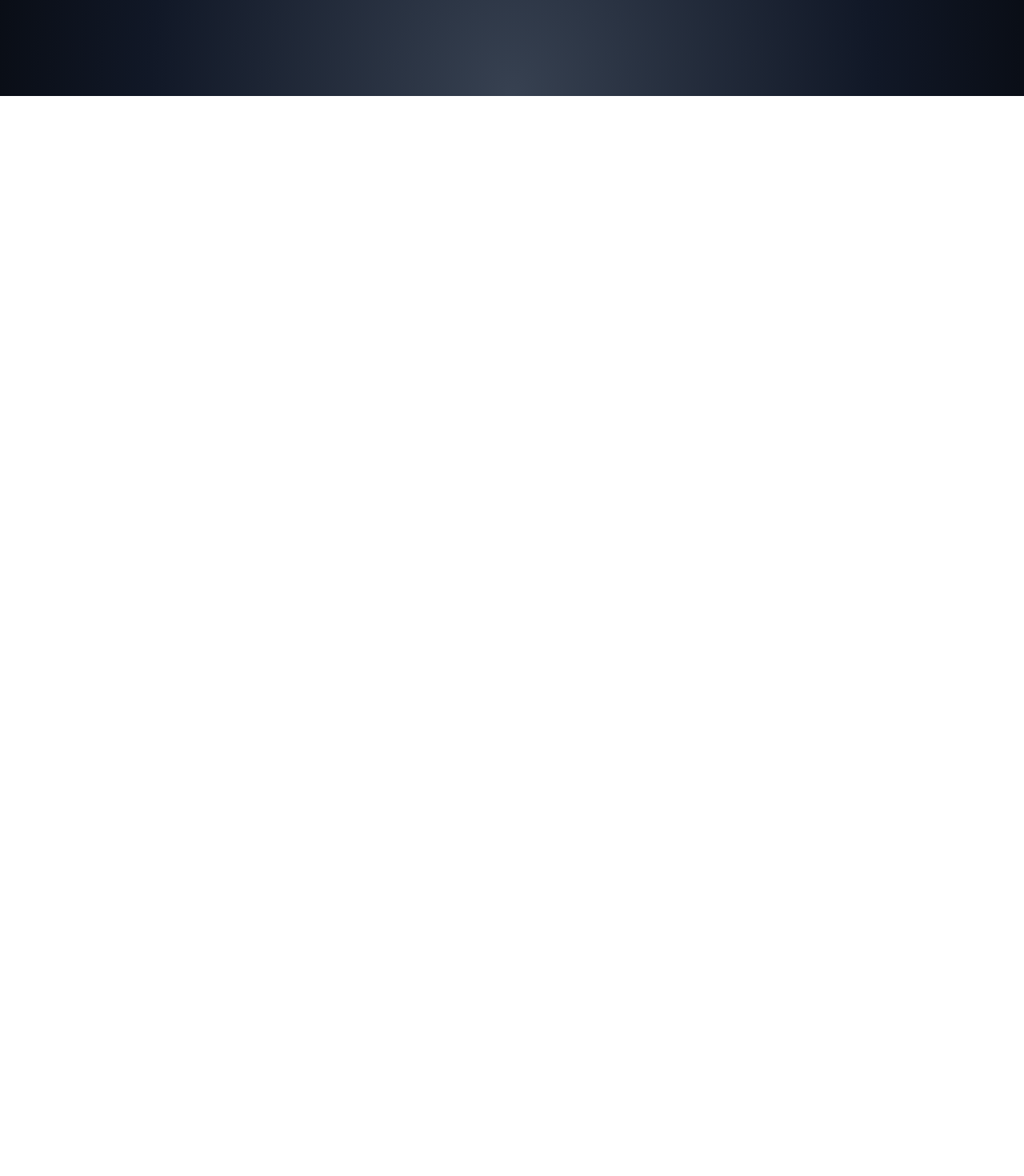
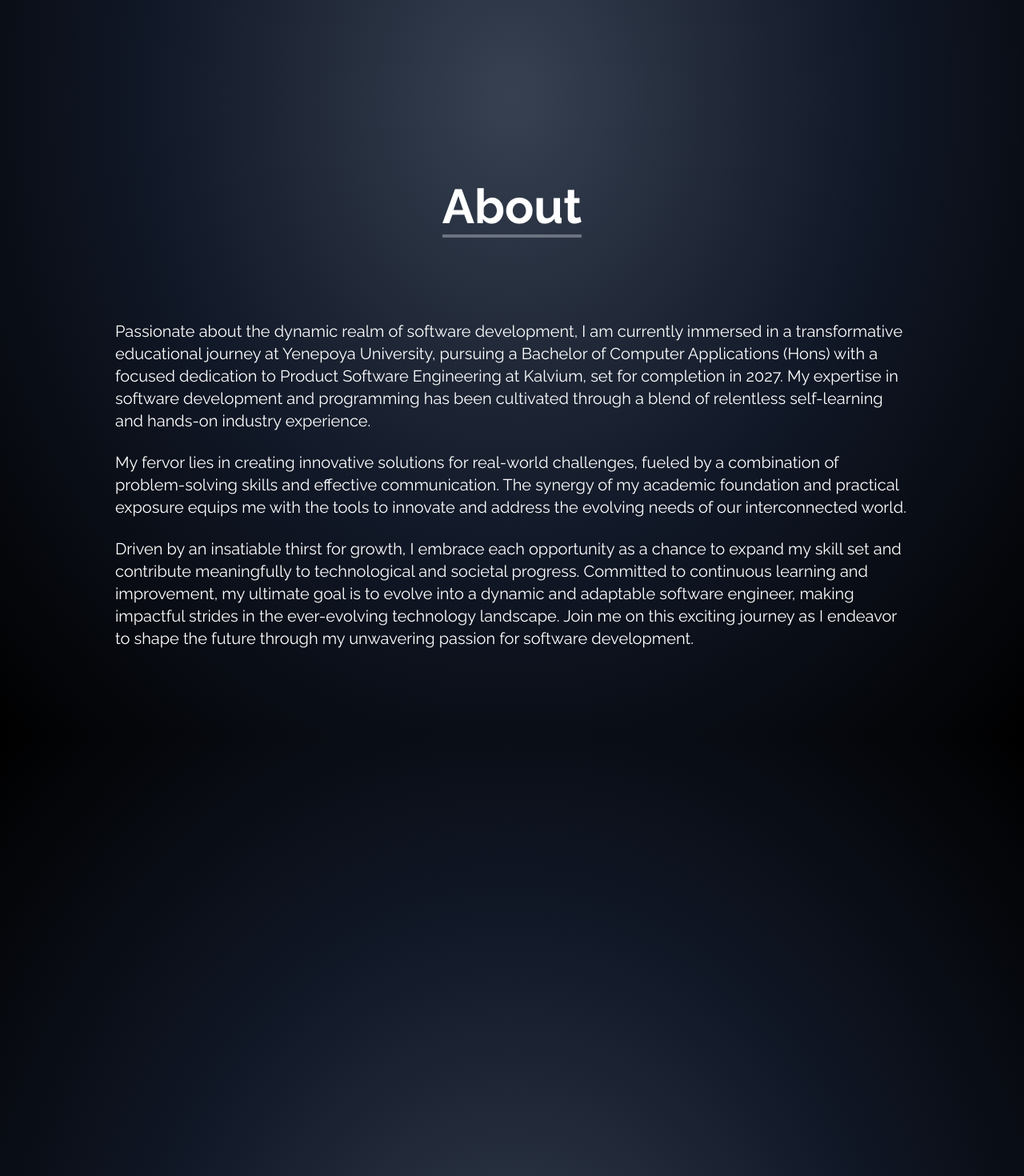
Before and after one commit to AbhishekNaik1112/MyPortfolio, a React (Create React App) app: page / in a window 1280 px wide. Shown: the part 680-2150 px from the top of the page at 80% size. Before the commit the page ends 800 px from the top, so only its background shows below. Built offline with nearby package versions, Linux system fonts and the light colour scheme; a web font is replaced by a local one.

Commit message:
home done about done(almost) mywork start

```diff
--- a/src/App.js
+++ b/src/App.js
@@ -1,16 +1,18 @@
+import About from "./components/About";
 import Home from "./components/Home";
+import MyWork from "./components/MyWork";
 import NavBar from "./components/NavBar";
 import Socials from "./components/Socials";
 
 function App() {
   return (
-   <div>
-    <NavBar />
-    <Home />
-
-
-    <Socials />
-   </div>
+    <div>
+      <NavBar />
+      <Home />
+      <About />
+      <MyWork />
+      <Socials />
+    </div>
   );
 }
 
--- /dev/null
+++ b/src/components/About.jsx
@@ -0,0 +1,43 @@
+import React from "react";
+
+const About = () => {
+  return (
+    <div name="about" className="w-full h-screen bg-[radial-gradient(ellipse_at_top,_var(--tw-gradient-stops))] from-gray-700 via-gray-900 to-black text-white">
+      <div className="max-w-screen-lg p-4 mx-auto flex flex-col justify-center items-center w-full h-full">
+        <div className="pb-8">
+          <p className="text-6xl font-bold inline border-b-4 border-gray-500 ">About</p>
+        </div>
+        <p className="text-xl mt-20">
+          Passionate about the dynamic realm of software development, I am
+          currently immersed in a transformative educational journey at Yenepoya
+          University, pursuing a Bachelor of Computer Applications (Hons) with a
+          focused dedication to Product Software Engineering at Kalvium, set for
+          completion in 2027. My expertise in software development and
+          programming has been cultivated through a blend of relentless
+          self-learning and hands-on industry experience.
+        </p>
+        <br />
+        <p className="text-xl">
+          My fervor lies in creating innovative solutions for real-world
+          challenges, fueled by a combination of problem-solving skills and
+          effective communication. The synergy of my academic foundation and
+          practical exposure equips me with the tools to innovate and address
+          the evolving needs of our interconnected world.
+        </p>
+        <br />
+        <p className="text-xl">
+          Driven by an insatiable thirst for growth, I embrace each opportunity
+          as a chance to expand my skill set and contribute meaningfully to
+          technological and societal progress. Committed to continuous learning
+          and improvement, my ultimate goal is to evolve into a dynamic and
+          adaptable software engineer, making impactful strides in the
+          ever-evolving technology landscape. Join me on this exciting journey
+          as I endeavor to shape the future through my unwavering passion for
+          software development.
+        </p>
+      </div>
+    </div>
+  );
+};
+
+export default About;
--- /dev/null
+++ b/src/components/MyWork.jsx
@@ -0,0 +1,16 @@
+import React from "react";
+
+const MyWork = () => {
+  return (
+    <div
+      name="mywork"
+      className="h-screen w-full bg-[radial-gradient(ellipse_at_bottom,_var(--tw-gradient-stops))] from-gray-700 via-gray-900 to-black"
+    >
+      <div>
+        <div></div>
+      </div>
+    </div>
+  );
+};
+
+export default MyWork;
--- a/src/components/NavBar.jsx
+++ b/src/components/NavBar.jsx
@@ -15,7 +15,7 @@ const NavBar = () => {
     },
     {
       id: 3,
-      link: "portfolio",
+      link: "my work",
     },
     {
       id: 4,
```
